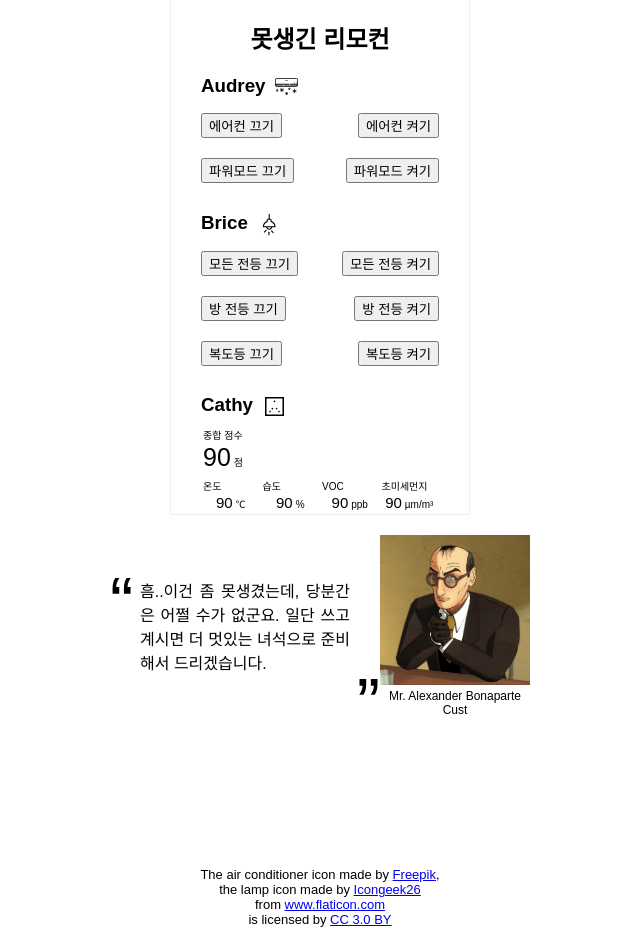
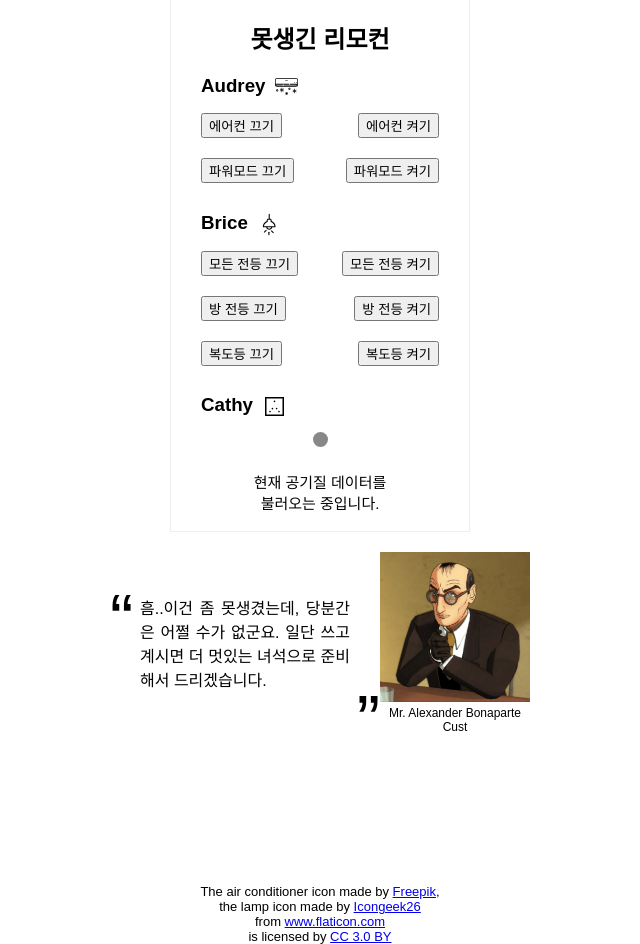
Before and after one commit to ybbarng/Alexander-Bonaparte-Cust, a Python web app: template abcust/templates/remote-controller.html in a window 1280 px wide. Shown: the part 21-965 px from the top of the page, without its empty margins (320-960 px from the left). Run offline with Jinja, Linux system fonts and the light colour scheme; the template is opened without the code that fills it, so the values that code supplies are empty.

Commit message:
로딩 UI 추가

```diff
--- /dev/null
+++ b/abcust/static/bounceball.css
@@ -0,0 +1,82 @@
+// from: https://codepen.io/wabeshew/pen/XdbBdM
+
+@import url(https://fonts.googleapis.com/css?family=Montserrat);
+body {
+  position: relative;
+  width: 100%;
+  height: 100vh;
+  font-family: Montserrat;
+}
+
+.wrap {
+  position: absolute;
+  top: 50%;
+  left: 50%;
+  -webkit-transform: translate(-50%, -50%);
+          transform: translate(-50%, -50%);
+}
+
+.text {
+  color: #fbae17;
+  display: inline-block;
+  margin-left: 5px;
+}
+
+.bounceball {
+  position: relative;
+  display: inline-block;
+  height: 37px;
+  width: 15px;
+}
+.bounceball:before {
+  position: absolute;
+  content: '';
+  display: block;
+  top: 0;
+  width: 15px;
+  height: 15px;
+  border-radius: 50%;
+  background-color: #888; // #fbae17;
+  -webkit-transform-origin: 50%;
+          transform-origin: 50%;
+  -webkit-animation: bounce 500ms alternate infinite ease;
+          animation: bounce 500ms alternate infinite ease;
+}
+
+@-webkit-keyframes bounce {
+  0% {
+    top: 30px;
+    height: 5px;
+    border-radius: 60px 60px 20px 20px;
+    -webkit-transform: scaleX(2);
+            transform: scaleX(2);
+  }
+  35% {
+    height: 15px;
+    border-radius: 50%;
+    -webkit-transform: scaleX(1);
+            transform: scaleX(1);
+  }
+  100% {
+    top: 0;
+  }
+}
+
+@keyframes bounce {
+  0% {
+    top: 30px;
+    height: 5px;
+    border-radius: 60px 60px 20px 20px;
+    -webkit-transform: scaleX(2);
+            transform: scaleX(2);
+  }
+  35% {
+    height: 15px;
+    border-radius: 50%;
+    -webkit-transform: scaleX(1);
+            transform: scaleX(1);
+  }
+  100% {
+    top: 0;
+  }
+}
--- a/abcust/templates/remote-controller.html
+++ b/abcust/templates/remote-controller.html
@@ -15,6 +15,7 @@
         <meta name="msapplication-config" content="{{ url_for('static', filename='remote-controller/favicon/browserconfig.xml') }}" />
         <meta name="msapplication-TileColor" content="#5bbad5">
         <meta name="theme-color" content="#5bbad5">
+        <link rel="stylesheet" href="{{ url_for('static', filename='bounceball.css') }}" />
         <style>
         body {
             width: 420px;
@@ -30,6 +31,7 @@
             box-sizing: border-box;
             border: 1px solid #eee;
             padding: 0 30px;
+            padding-bottom: 10px;
         }
         #remocon h3 {
             margin-bottom: 5px;
@@ -43,6 +45,14 @@
         #remocon .icon.awair {
             height: 19px;
             padding: 2px;
+        }
+        #cathy-loading {
+            font-size: 15px;
+            text-align: center;
+            padding: 8px 0;
+        }
+        #cathy-data {
+            display: none;
         }
         .data {
             padding: 2px;
@@ -182,7 +192,13 @@
             </div>
 
             <h3>Cathy<img class="icon awair" alt="어웨어" src="{{ url_for('static', filename='remote-controller/icon/awair.svg') }}" /></h3>
-            <div>
+            <div id="cathy-loading">
+                <div class="bounceball"></div>
+                <div>
+                    현재 공기질 데이터를<br> 불러오는 중입니다.
+                </div>
+            </div>
+            <div id="cathy-data">
                 <div class="data major">
                     <label for="total_score">종합 점수</label>
                     <div class="value" id="total_score"><span class="number">90</span><span class="unit">점</span></div>
@@ -290,6 +306,8 @@
             setData('humidity', score.humidity);
             setData('voc', score.voc);
             setData('pm25', score.pm25);
+            getElement('cathy-loading').style.display = 'none';
+            getElement('cathy-data').style.display = 'inherit';
         });
 
         function setData(id, data) {
```
